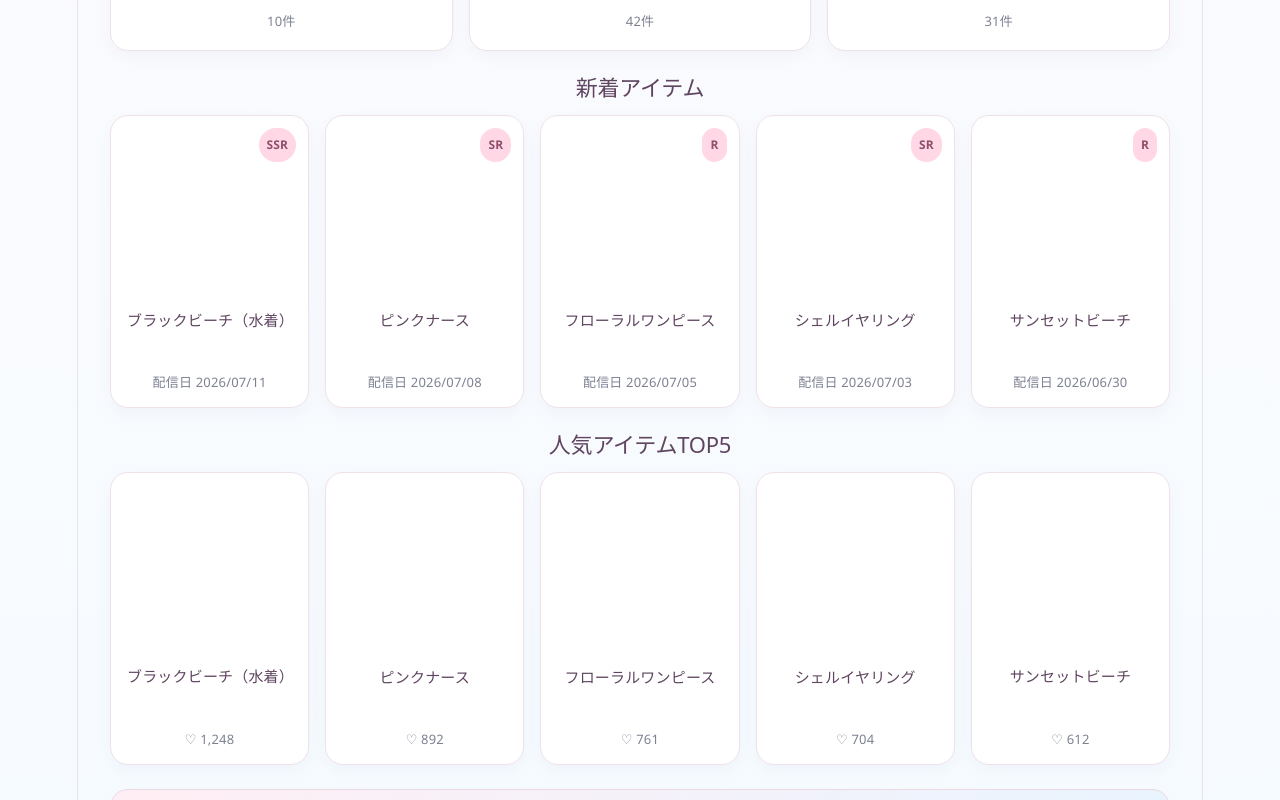
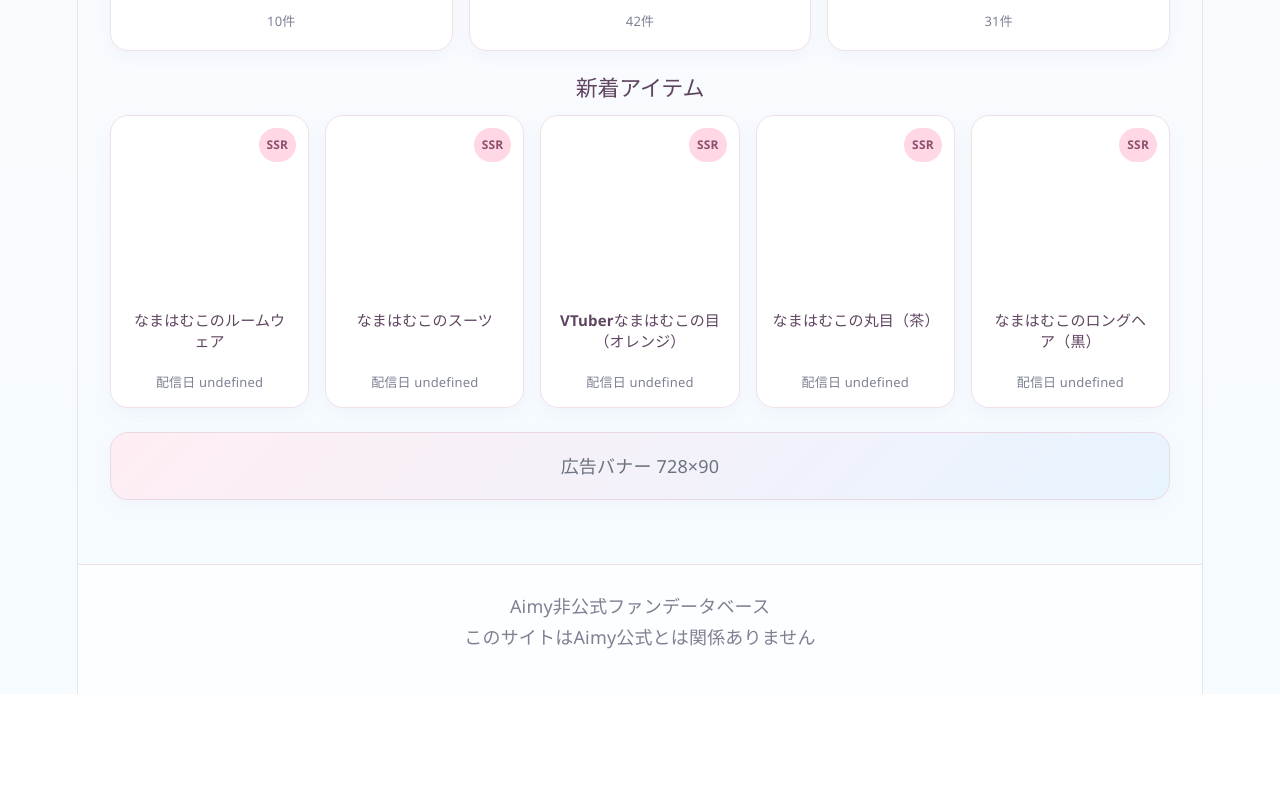
Before and after one commit to fuminori8-prog/aimy-closet, a React (Vite) app: page / in a window 1280 px wide. Shown: the part 1060-1860 px from the top of the page. After the commit the page ends 1754 px from the top, so only its background shows below. Built offline with nearby package versions, Linux system fonts and the light colour scheme.

Commit message:
Update home sections

```diff
--- a/src/App.jsx
+++ b/src/App.jsx
@@ -56,13 +56,11 @@ const categories = categoryConfig.map((category) => ({
   href: `/item?category=${encodeURIComponent(category.name)}`,
 }))
 
-const latestItems = [
-  { name: 'ブラックビーチ（水着）', rarity: 'SSR', date: '2026/07/11' },
-  { name: 'ピンクナース', rarity: 'SR', date: '2026/07/08' },
-  { name: 'フローラルワンピース', rarity: 'R', date: '2026/07/05' },
-  { name: 'シェルイヤリング', rarity: 'SR', date: '2026/07/03' },
-  { name: 'サンセットビーチ', rarity: 'R', date: '2026/06/30' },
-]
+const latestItems = gachas[0].items.slice(0, 5).map((item) => ({
+  name: item.name,
+  rarity: item.rarity,
+  category: item.category,
+}))
 
 const popularItems = [
   { name: 'ブラックビーチ（水着）', hearts: '1,248' },
@@ -82,7 +80,6 @@ function App() {
         <AdBanner text="広告バナー 728×90" />
         <CategoryGrid categories={categories} />
         <ItemSection title="新着アイテム" items={latestItems} showRarity />
-        <ItemSection title="人気アイテムTOP5" items={popularItems} showRarity={false} />
         <AdBanner text="広告バナー 728×90" />
       </main>
       <Footer />
```
